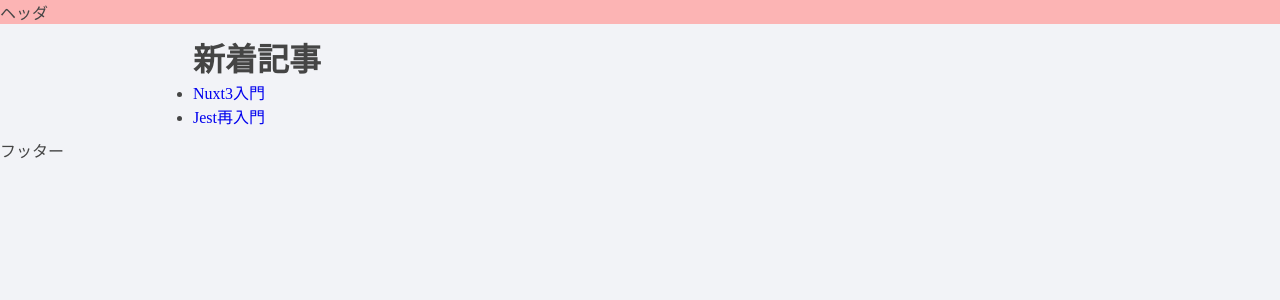
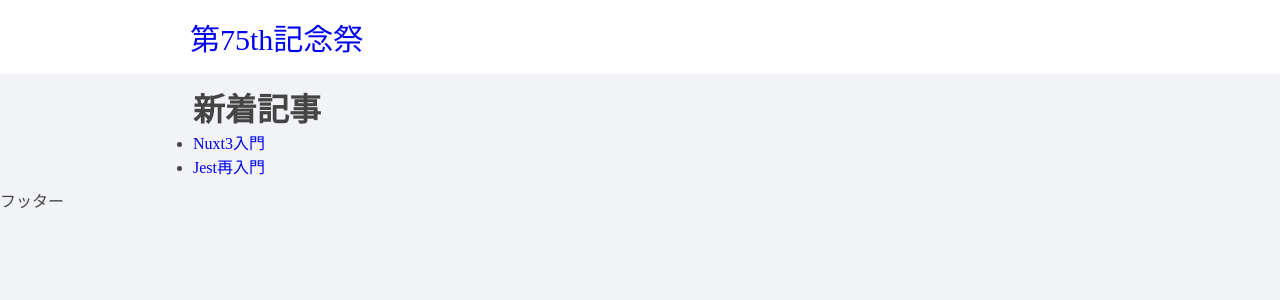
Before and after one commit to yas-ako/nuxt-app, a Nuxt app: page / in a window 1280 px wide. Shown: the top 300 px of the page. Built offline with nearby package versions, Linux system fonts and the light colour scheme.

Commit message:
[update] TheHeader.vue タイトルとそのCSSを設定

```diff
--- a/components/TheHeader.vue
+++ b/components/TheHeader.vue
@@ -4,12 +4,26 @@
 
 <template>
   <header>
-    ヘッダ
+    <div class="container">
+      <NuxtLink to="/">第75th記念祭</NuxtLink>
+    </div>
   </header>
 </template>
 
-<style>
+<style scoped>
 header {
-  background-color:rgb(252, 180, 180)
+  color: #454545;
+  padding: 15px 10px;
+  background: #fff;
+  font-size: 30px;
 }
+
+.container{
+  max-width: 900px;
+  margin: auto;
+}
+
+
+
+
 </style>
```
